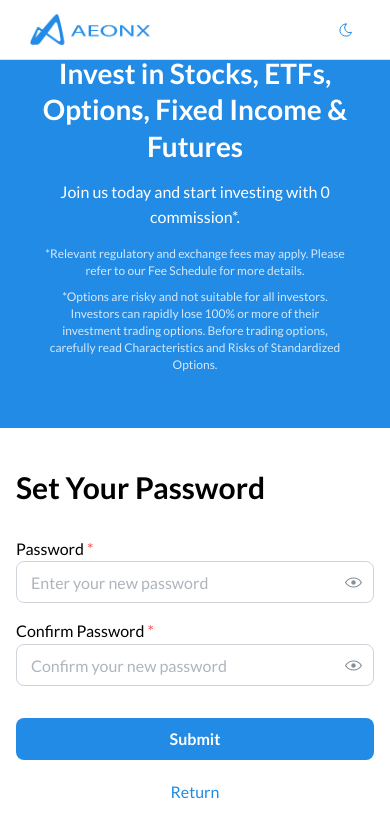
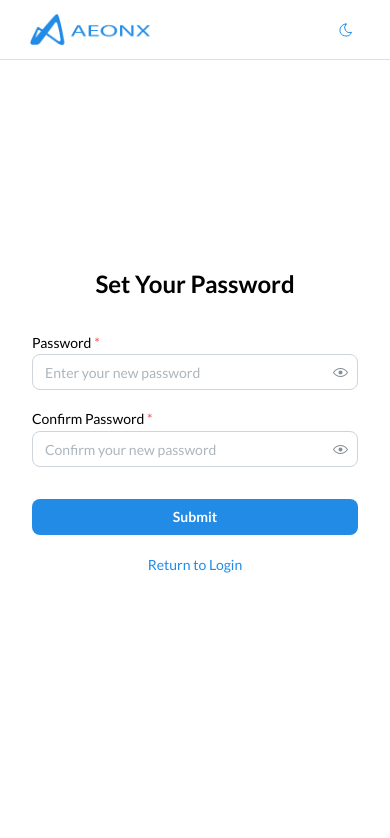
Before and after one commit to goodstripe/Alpha-Platform, a Next.js app: page /auth/set-password in a window 390 px wide. Shown: the top 838 px of the page. Built offline with nearby package versions, Linux system fonts and the light colour scheme.

Commit message:
`Refactor login and set password pages to update dashboard link and improve mobile responsiveness`

```diff
--- a/src/app/auth/login/page.tsx
+++ b/src/app/auth/login/page.tsx
@@ -83,7 +83,7 @@ const LogIn = () => {
               mt="xl"
               size={isMobile ? "sm" : "md"}
               radius="md"
-              onClick={() => router.push("/onboarding")}
+              onClick={() => router.push("/dashboard")}
             >
               Sign in
             </Button>
--- a/src/app/auth/set-password/page.tsx
+++ b/src/app/auth/set-password/page.tsx
@@ -8,21 +8,42 @@ import {
   Paper,
   PasswordInput,
   Title,
+  useMantineTheme,
+  Container,
 } from "@mantine/core";
+import { useRouter } from "next/navigation";
+import { useMediaQuery } from "@mantine/hooks";
+
 import classes from "../signup/AuthenticationImage.module.css";
 import { LeftSideInAuth } from "../signup/LeftSideInAuth";
-import { useRouter } from "next/navigation";
 
 const SetPassword = () => {
   const router = useRouter();
+  const theme = useMantineTheme();
+  const isMobile = useMediaQuery(`(max-width: ${theme.breakpoints.sm})`);
 
   return (
     <div className={classes.wrapper}>
-      <LeftSideInAuth />
+      {!isMobile && <LeftSideInAuth />}
 
       <div className={classes.rightSide}>
-        <Paper className={classes.form}>
-          <Title size={30} mb={30}>
+        <Container
+          size="md"
+          px={isMobile ? "md" : "xl"}
+          style={{ width: "100%" }}
+        >
+          <Paper
+            className={classes.form}
+            shadow={isMobile ? "none" : "xl"}
+            style={{
+              backgroundColor: isMobile ? "transparent" : undefined,
+              padding: isMobile ? 0 : "xl",
+              width: "100%",
+              maxWidth: "500px",
+              margin: "0 auto",
+            }}
+          >
+            <Title size={isMobile ? 24 : 30} mb={30} ta="center">
               Set Your Password
             </Title>
 
@@ -31,7 +52,7 @@ const SetPassword = () => {
               placeholder="Enter your new password"
               withAsterisk
               mt="md"
-            size="md"
+              size={isMobile ? "sm" : "md"}
               radius="md"
             />
 
@@ -40,14 +61,14 @@ const SetPassword = () => {
               placeholder="Confirm your new password"
               withAsterisk
               mt="md"
-            size="md"
+              size={isMobile ? "sm" : "md"}
               radius="md"
             />
 
             <Button
               fullWidth
               mt="xl"
-            size="md"
+              size={isMobile ? "sm" : "md"}
               radius="md"
               onClick={() => router.push("/onboarding")}
             >
@@ -59,11 +80,13 @@ const SetPassword = () => {
                 href="#"
                 fw={500}
                 onClick={() => router.push("/auth/login")}
+                size="sm"
               >
-              Return
+                Return to Login
               </Anchor>
             </Group>
           </Paper>
+        </Container>
       </div>
     </div>
   );
```
Lines whose indentation alone changed are shown as unchanged.
